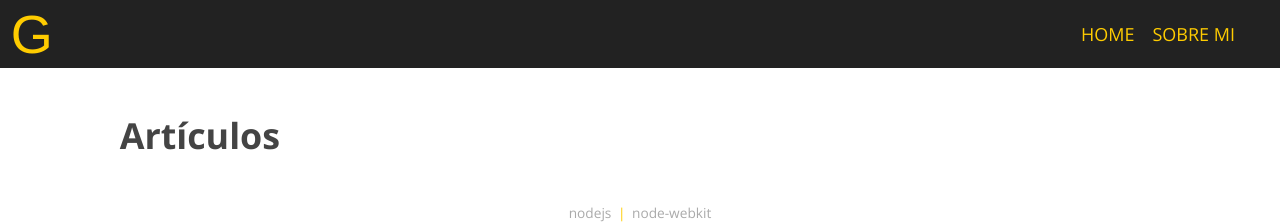
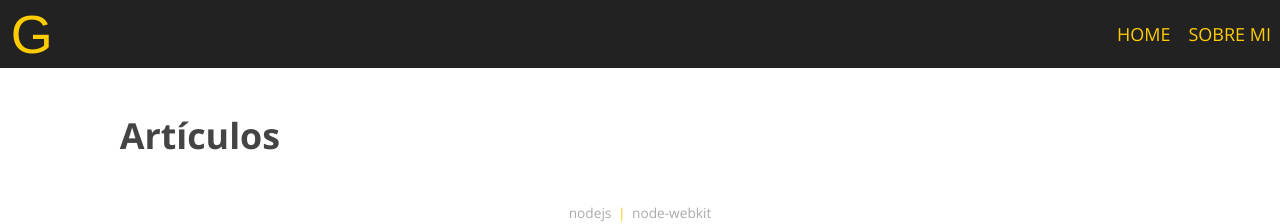
Before and after one commit to GGalizzi/ggalizzi.github.io_old, a Jekyll site: the page built from index.html, in a window 1280 px wide. Shown: the top 224 px of the page. Built offline with Jekyll 4.4.1, drawn with Linux system fonts in a browser that asks for light colours; some web fonts are replaced; Markdown is read by kramdown in place of the engine named in the settings.

Commit message:
Adjusts header and h1s for mobile.

```diff
--- a/css/main.css
+++ b/css/main.css
@@ -35,7 +35,7 @@
   color: #444;
 }
 
-h1 { font-size: 1.992rem; margin-bottom: 2.618rem; }
+h1 { font-size: 1.992rem; margin-bottom: 2.618rem; text-align: center; }
 
 h3 { font-size: 1.231rem; line-height: 1.5rem; margin-bottom: 1.75rem; }
 
@@ -345,6 +345,7 @@
 
   nav {
     float: right;
+    padding: 0;
   }
 
   .title {
@@ -355,6 +356,10 @@
 @media all and (min-width: 520px) {
   .site {
     font-size: 0.9rem;
+  }
+
+  h1 {
+    text-align: left;
   }
 }
 
```
